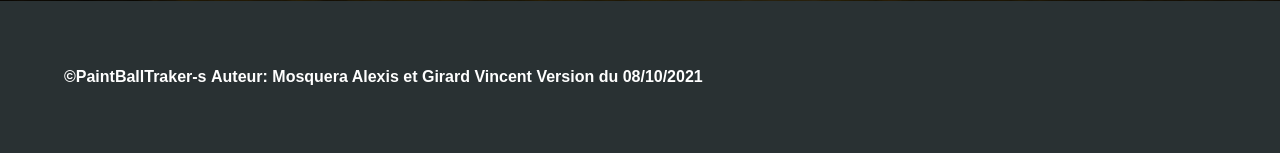
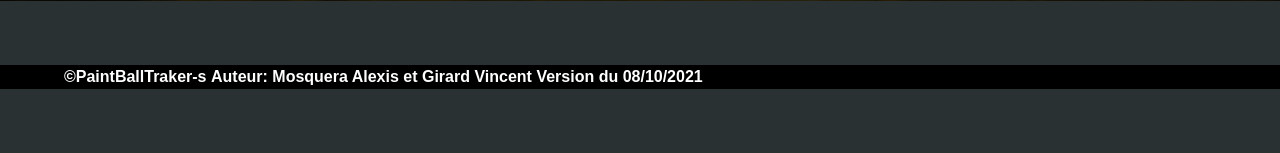
Before and after one commit to PiloaCode/PaintBallTraker-s, a PHP site: page /contact.php in a window 1280 px wide. Shown: the part 975-1128 px from the top of the page. Run offline with PHP 8.4, Linux system fonts and the light colour scheme; some libraries are stand-ins or nearby versions.

Commit message:
MAJ 1.125

```diff
--- a/style.css
+++ b/style.css
@@ -20,7 +20,7 @@
   margin: 5% 5%;
   color: #fff;
 }
-
+/*
 .col-12, .col-6, .col-3 , .card{
     background: #333;
     color: #fff;
@@ -29,7 +29,7 @@
 .col-12, .col-6, .col-3 {
     background: #fff;
 }
-
+*/
 .container-fluid{
     background-color: #4394FA;
 }
@@ -355,3 +355,94 @@
 h1,.contact {
   color: #fff;
 }
+
+header
+{
+    background-color: #4394FA;
+}
+
+footer
+{
+    background-color: black;
+    color:white;
+}
+
+.intro
+{
+    padding: 3%;
+    text-indent:2%;
+    margin: 0%;
+    font-size: 140%;
+}
+
+#h1Paint
+{
+    text-align: center;
+}
+
+
+
+.maCard
+{
+    margin: 3%;
+    background-color: #FAED27;
+    box-shadow: 5px -5px 5px  white;
+    color: black;
+    text-align: center;
+    margin-left: auto;
+    margin-right: auto;
+    width: 25rem;
+    height: 30rem;
+}
+
+.menu
+{
+    display: inline;
+}
+
+.menu
+{
+    display: block;
+}
+.menu ul
+{
+    display: inline;
+    list-style: none;
+}
+.menu a
+{
+    text-decoration: none;
+    color: white;
+}
+
+.imgCard{
+    height: 50%;
+    width: 50%;
+    margin-left: auto;
+    margin-right: auto;
+    margin-top: 3%;
+}
+
+@media (min-width: 1200px)
+{
+    #card1
+{
+    margin-right: 1%;
+}
+
+
+#card3
+{
+    margin-left: 1%;
+}
+
+
+
+#imgCardCible
+{
+    height: 50%;
+    width: 40%;
+    margin-top: 2em;
+    margin-bottom: 0em;
+}
+}
```
